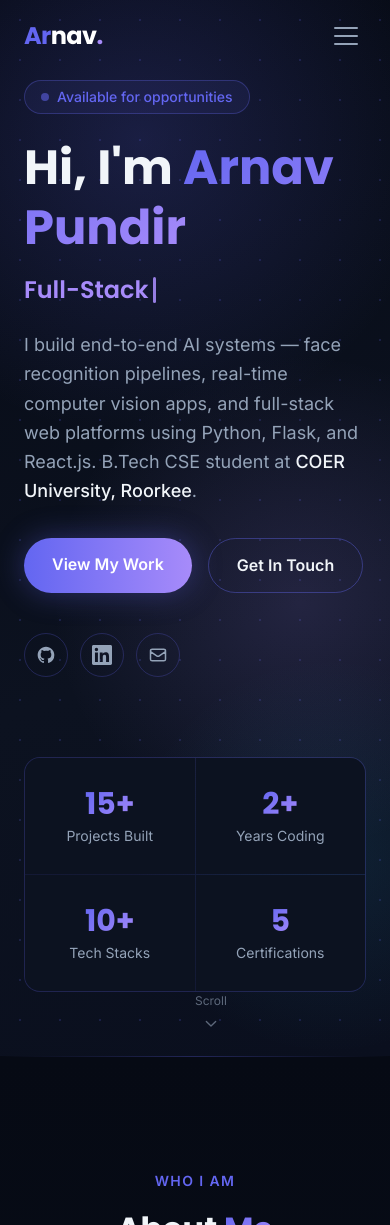
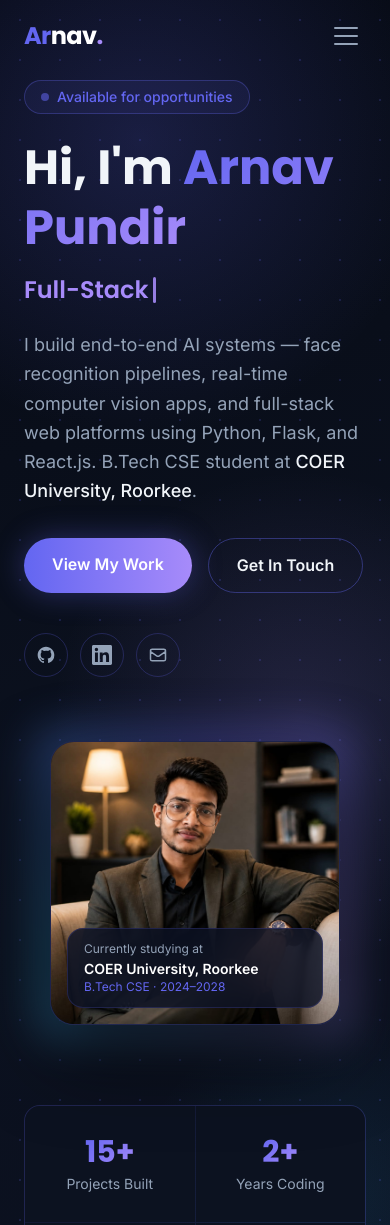
Before and after one commit to ArnavPundir22/arnavpundir22.github.io, a React (Vite) app: page / in a window 390 px wide. Shown: the top 1225 px of the page. Built offline with nearby package versions, Linux system fonts and the light colour scheme.

Commit message:
updated Hero.jsx for showing profile image in Mobile view also

```diff
--- a/src/components/Hero.jsx
+++ b/src/components/Hero.jsx
@@ -162,7 +162,7 @@ export default function Hero() {
           {/* ── Photo card ── */}
           <motion.div variants={fadeLeft} initial="hidden" animate="show"
             transition={{ duration: 0.8, ease: 'easeOut', delay: 0.3 }}
-            className="hidden lg:flex justify-center">
+            className="flex justify-center">
             <div className="relative">
               {/* Glow ring */}
               <div className="absolute -inset-4 rounded-3xl opacity-30"
@@ -172,7 +172,7 @@ export default function Hero() {
                               shadow-[0_32px_80px_rgba(0,0,0,0.6)]"
                    style={{ background: 'linear-gradient(135deg, #111927 0%, #0c1220 100%)' }}>
                 <img src="/images/man1.png" alt="Arnav Pundir"
-                     className="w-80 xl:w-96 object-cover" />
+                     className="w-72 sm:w-80 xl:w-96 object-cover" />
                 {/* Overlay badge */}
                 <div className="absolute bottom-4 left-4 right-4">
                   <div className="rounded-2xl px-4 py-3 backdrop-blur-xl
```
